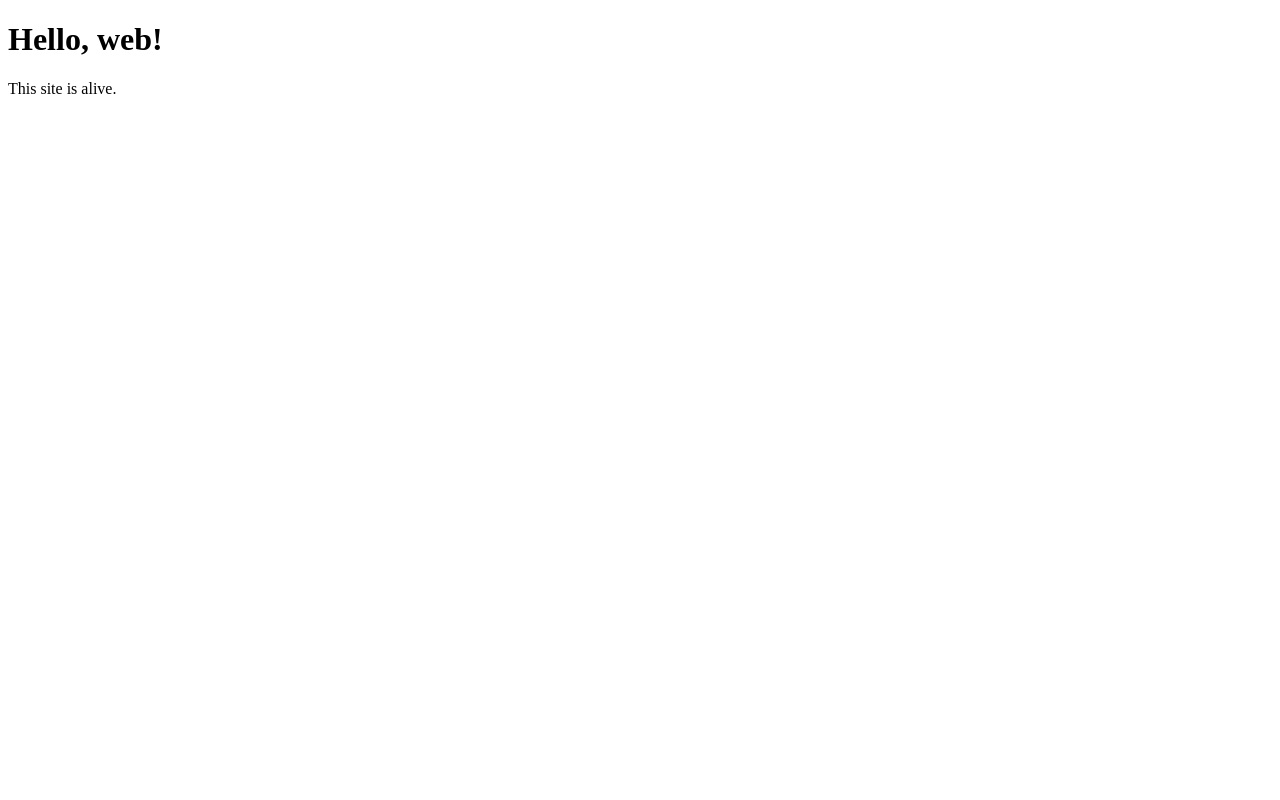
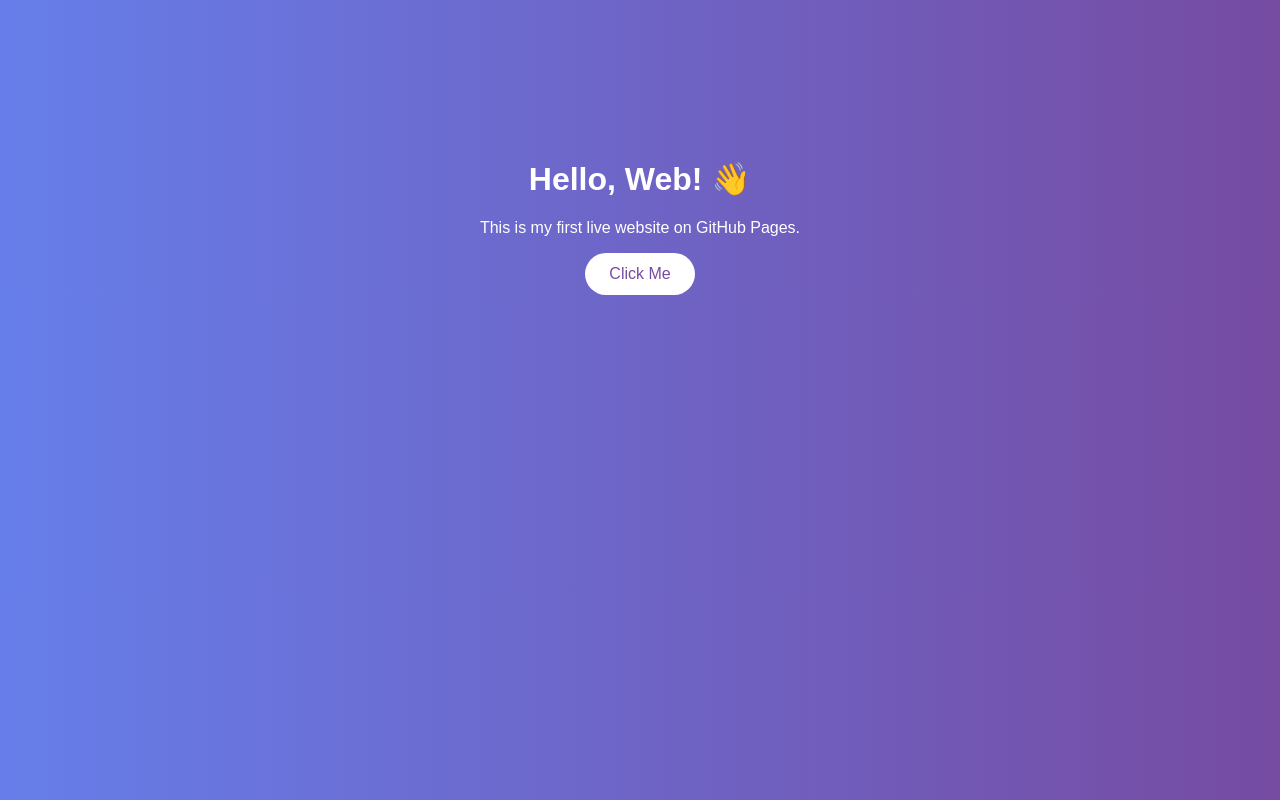
Before and after one commit to joseph2414/web-demo, a plain HTML site: page index.html in a window 1280 px wide. Drawn offline with Linux system fonts and the light colour scheme.

Commit message:
Update index.html

```diff
--- a/index.html
+++ b/index.html
@@ -1,10 +1,42 @@
 <!DOCTYPE html>
-<html>
- <head>
-  <title> My First Website </title>
+<html lang="en">
+<head>
+  <meta charset="UTF-8">
+  <title>My First Website</title>
+  <style>
+    body {
+      margin: 0;
+      font-family: Arial, sans-serif;
+      background: linear-gradient(to right, #667eea, #764ba2);
+      color: white;
+      text-align: center;
+    }
+    .box {
+      margin-top: 20vh;
+    }
+    button {
+      padding: 12px 24px;
+      border: none;
+      background: white;
+      color: #764ba2;
+      font-size: 16px;
+      border-radius: 25px;
+      cursor: pointer;
+    }
+    button:hover {
+      background: #eee;
+    }
+  </style>
 </head>
 <body>
- <h1>Hello, web!</h1>
- <p> This site is alive.</p>
+
+  <div class="box">
+    <h1>Hello, Web! 👋</h1>
+    <p>This is my first live website on GitHub Pages.</p>
+    <button onclick="alert('You clicked the button!')">
+      Click Me
+    </button>
+  </div>
+
 </body>
 </html>
```
